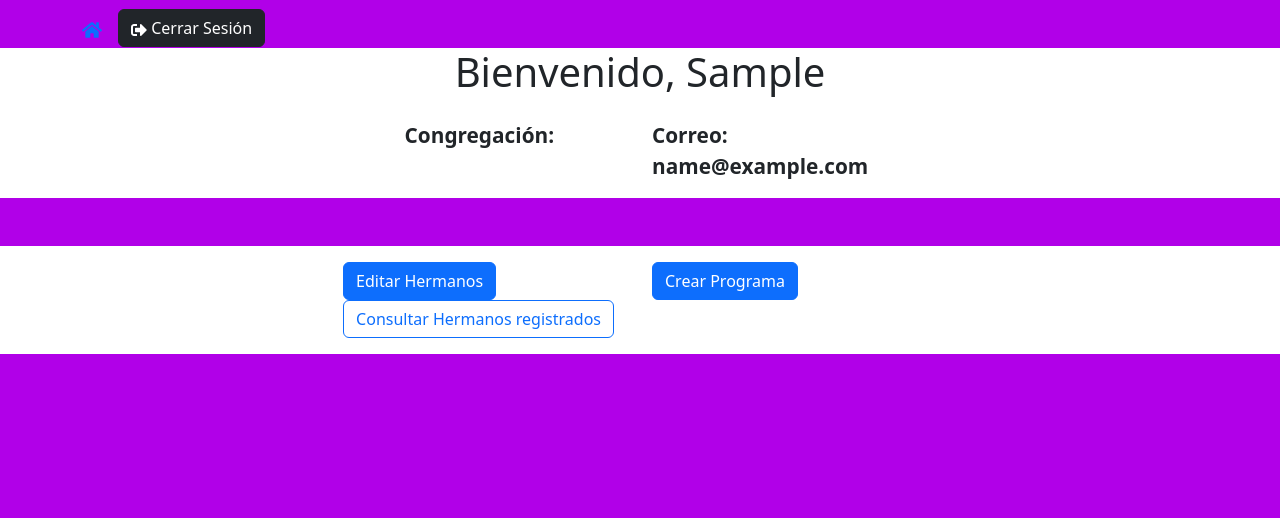
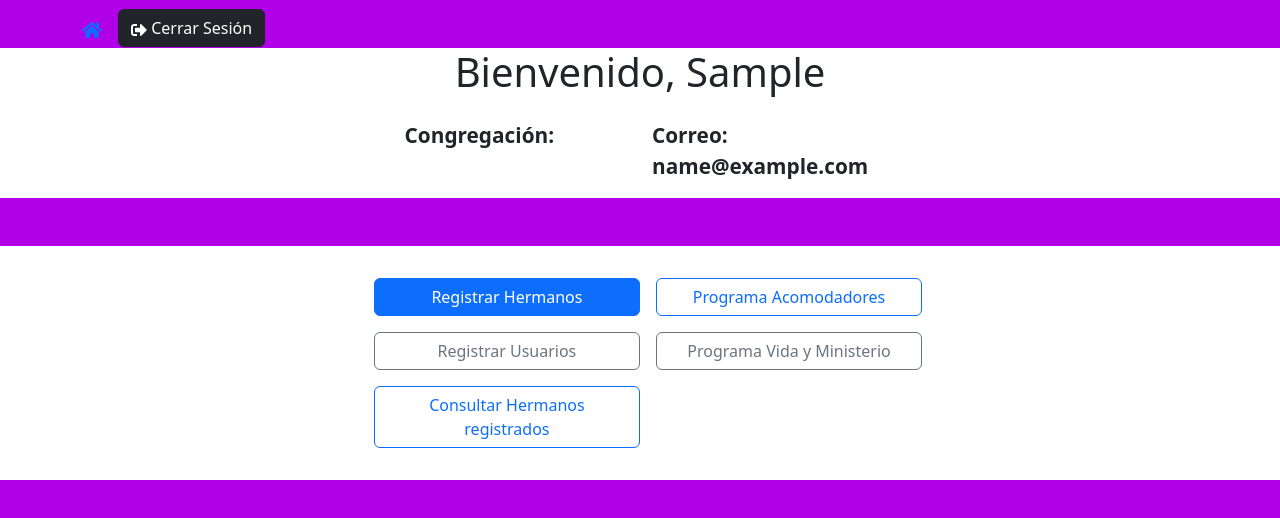
Before and after one commit to higashi04/pdf_client, a React (Create React App) app: page /user in a window 1280 px wide. Shown: the top 518 px of the page. Built offline with nearby package versions, Linux system fonts and the light colour scheme; sample sign-in values are in the browser's storage.

Commit message:
added btns to user page

```diff
--- a/src/App.js
+++ b/src/App.js
@@ -6,6 +6,7 @@ import SignUp from './pages/SignUp/SignUp';
 import User from './pages/User/User';
 import Brothers from './pages/Brothers/Brothers';
 import SeeBrothers from './pages/SeeBrothers/SeeBrothers';
+import Acomodadores from './pages/programaAcomodadores/Acomodadores';
 
 import Navibar from './components/Navibar/Navibar';
 
@@ -21,6 +22,7 @@ function App() {
             <Route path='/user' element={<User/>} />
             <Route path='/altaHermanos' element={<Brothers/>} />
             <Route path='/consultarHermanos' element={<SeeBrothers/>} />
+            <Route path='/acomodadores' element={<Acomodadores/>} />
           </Routes>
         </div>
       </BrowserRouter>
--- a/src/pages/User/User.jsx
+++ b/src/pages/User/User.jsx
@@ -17,7 +17,7 @@ const User = () => {
 
   return (
     <>
-      <div className="userBox my-5">
+      <div className="userBox mt-5">
         <div className="row">
           <h1>Bienvenido, {userData.firstName}</h1>
         </div>
@@ -37,11 +37,23 @@ const User = () => {
       <div className="userBox my-5">
         <div className="row my-3">
         <div className="col-6">
-          <button className="btn btn-primary" onClick={() => navigate("/altaHermanos")} >Editar Hermanos</button>
-          <Link to={"/consultarHermanos"} className="btn btn-outline-primary" > Consultar Hermanos registrados </Link>
+          <div className="row my-3">
+            <Link to={"/altaHermanos"} className="btn btn-primary">Registrar Hermanos</Link>
+          </div>
+          <div className="row my-3">
+            <Link to={'/signup'} className="btn btn-outline-secondary">Registrar Usuarios</Link>
+          </div>
+          <div className="row my-3">
+            <Link to={"/consultarHermanos"} className="btn btn-outline-primary" > Consultar Hermanos registrados </Link>
+          </div>
         </div>
         <div className="col-6">
-          <button className="btn btn-primary">Crear Programa</button>
+          <div className="row my-3">
+            <Link to={"/acomodadores"} className="btn btn-outline-primary mx-3">Programa Acomodadores</Link>
+          </div>
+          <div className="row my-3">
+            <Link className="btn btn-outline-secondary mx-3">Programa Vida y Ministerio </Link>
+          </div>
         </div>
         </div>
       </div>
--- /dev/null
+++ b/src/pages/programaAcomodadores/Acomodadores.jsx
@@ -0,0 +1,13 @@
+import React from 'react'
+
+const Acomodadores = () => {
+  return (
+    <>
+    <div className='mt-5'>
+      ola
+    </div>
+    </>
+  )
+}
+
+export default Acomodadores
```
